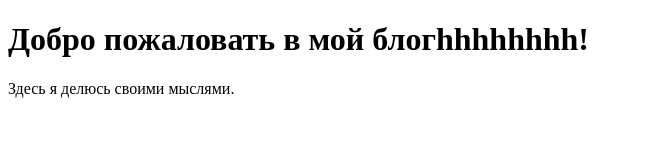
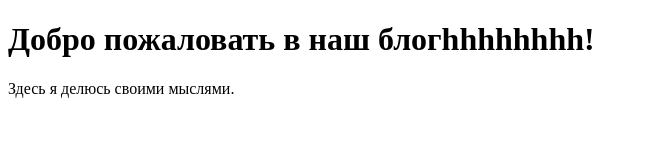
Before and after one commit to wels708/team_work_ranel, a plain HTML site: page index.html in a window 1280 px wide. Shown: the whole page, without its empty margins (0-647 px from the left). Drawn offline with Linux system fonts and the light colour scheme.

Commit message:
Update index.html

```diff
--- a/index.html
+++ b/index.html
@@ -4,7 +4,7 @@
         <title>Мой блог</title>
     </head>
     <BODY>
-<h1>Добро пожаловать в мой блогhhhhhhhh!</h1>
+<h1>Добро пожаловать в наш блогhhhhhhhh!</h1>
 <p>Здесь я делюсь своими мыслями.</p>
 </BODY>
 </html>
```
